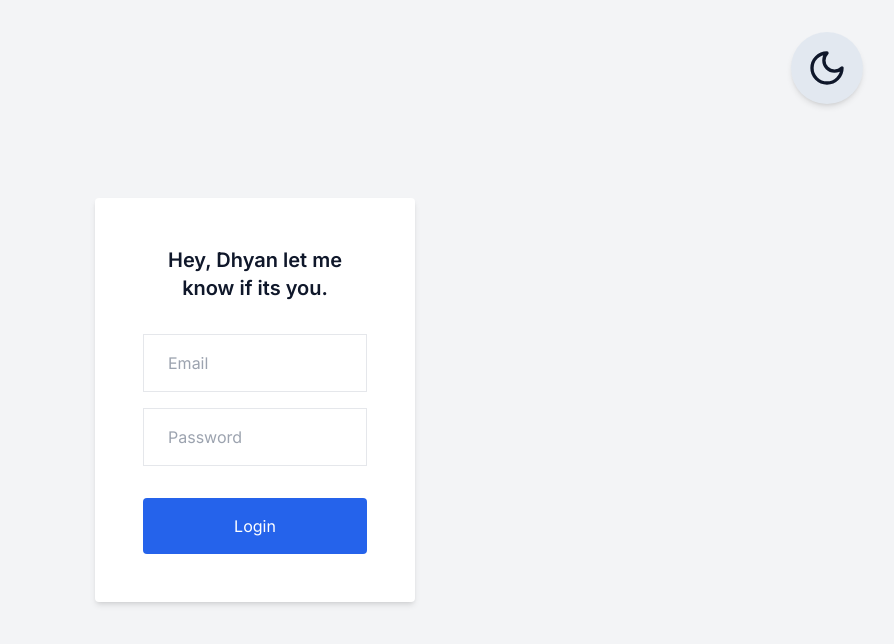
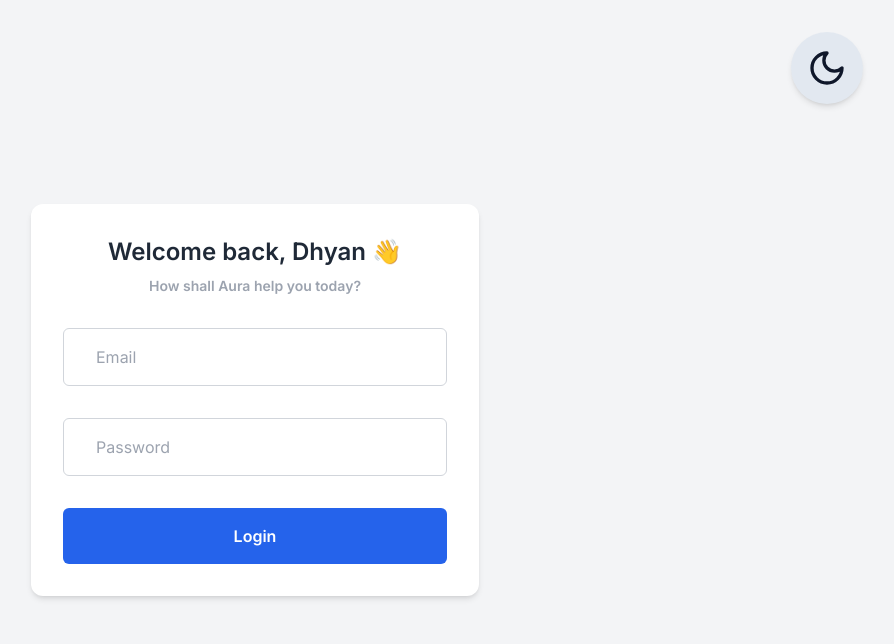
Before and after one commit to dhyan2815/AuraOne, a React (Vite) app: page /login in a window 1280 px wide. Shown: the top 644 px of the page, without its empty margins (385-1279 px from the left). Built offline with nearby package versions, Linux system fonts and the light colour scheme; no server answers.

Commit message:
login.tsx ui changes

```diff
--- a/src/pages/Dashboard.tsx
+++ b/src/pages/Dashboard.tsx
@@ -6,12 +6,9 @@ import NewsWidget from '../components/widgets/NewsWidget';
 import TasksWidget from '../components/widgets/TasksWidget';
 import CalendarWidget from '../components/widgets/CalendarWidget';
 import { motion } from 'framer-motion';
-import { useAuth } from '../hooks/useAuth';
 
 const Dashboard = () => {
   const [greeting, setGreeting] = useState('');
-
-  const {user} = useAuth();
 
   useEffect(() => {
     const hour = new Date().getHours();
@@ -39,9 +36,9 @@ const Dashboard = () => {
     <div>
       <div className="mb-6">
         <h1 className="text-3xl font-semibold">
-          {greeting}{user?.displayName ? `, ${user.displayName}` : ''}
+          {greeting} Dhyan
         </h1>
-        <p className="text-slate-600 dark:text-slate-400 mt-1">Here's your overview for today</p>
+        <p className="text-slate-600 dark:text-slate-400 mt-1">Here's your overview for today!</p>
       </div>
 
       <motion.div
--- a/src/pages/Login.tsx
+++ b/src/pages/Login.tsx
@@ -1,4 +1,3 @@
-// src/pages/Login.tsx
 import { useState } from "react";
 import { signInWithEmailAndPassword } from "firebase/auth";
 import { auth } from "../services/firebase";
@@ -21,29 +20,44 @@ const Login = () => {
   };
 
   return (
-    <div className="min-h-screen flex items-center dark:bg-gray-900 justify-center bg-gray-100">
-      <form onSubmit={handleLogin} className="bg-white p-6 rounded shadow-md w-80 dark:bg-gray-800 ">
-        <h2 className="text-xl mb-4 text-center">Hey, Dhyan let me know if its you.</h2>
-        {error && <p className="text-red-500 text-sm">{error}</p>}
+    <div className="min-h-screen flex items-center justify-center bg-gray-100 dark:bg-gray-900 px-4">
+      <form
+        onSubmit={handleLogin}
+        className="w-full max-w-md bg-white dark:bg-gray-800 p-4 rounded-xl shadow-md space-y-4"
+      >
+        <div className="font-semibold text-center space-y-1">
+          <h2 className="text-2xl font-semibold text-center text-gray-800 dark:text-gray-100">
+            Welcome back,
+            Dhyan 👋<br />
+          </h2>
+          <p className="text-sm font-semibold text-center text-gray-400 dark:text-gray-300">
+            How shall Aura help you today?</p>
+        </div>
+
+        {error && <p className="text-red-500 text-sm text-center">{error}</p>}
+
+        <div className="space-y-4">
           <input
             type="email"
             placeholder="Email"
-          className="w-full border px-3 py-2 mb-2 dark:border-none dark:bg-gray-900"
+            className="w-full px-4 py-2 rounded-md border border-gray-300 dark:border-gray-700 bg-white dark:bg-gray-900 text-gray-900 dark:text-white focus:outline-none focus:ring-2 focus:ring-blue-500"
             value={email}
-          onChange={e => setEmail(e.target.value)}
+            onChange={(e) => setEmail(e.target.value)}
             required
           />
           <input
             type="password"
             placeholder="Password"
-          className="w-full border px-3 py-2 mb-4 dark:border-none dark:bg-gray-900"
+            className="w-full px-4 py-2 rounded-md border border-gray-300 dark:border-gray-700 bg-white dark:bg-gray-900 text-gray-900 dark:text-white focus:outline-none focus:ring-2 focus:ring-blue-500"
             value={password}
-          onChange={e => setPassword(e.target.value)}
+            onChange={(e) => setPassword(e.target.value)}
             required
           />
+        </div>
+
         <button
           type="submit"
-          className="bg-blue-600 text-white px-4 py-2 w-full rounded"
+          className="w-full py-2 rounded-md bg-blue-600 hover:bg-blue-700 text-white font-semibold transition-colors"
         >
           Login
         </button>
```
Lines whose indentation alone changed are shown as unchanged.
